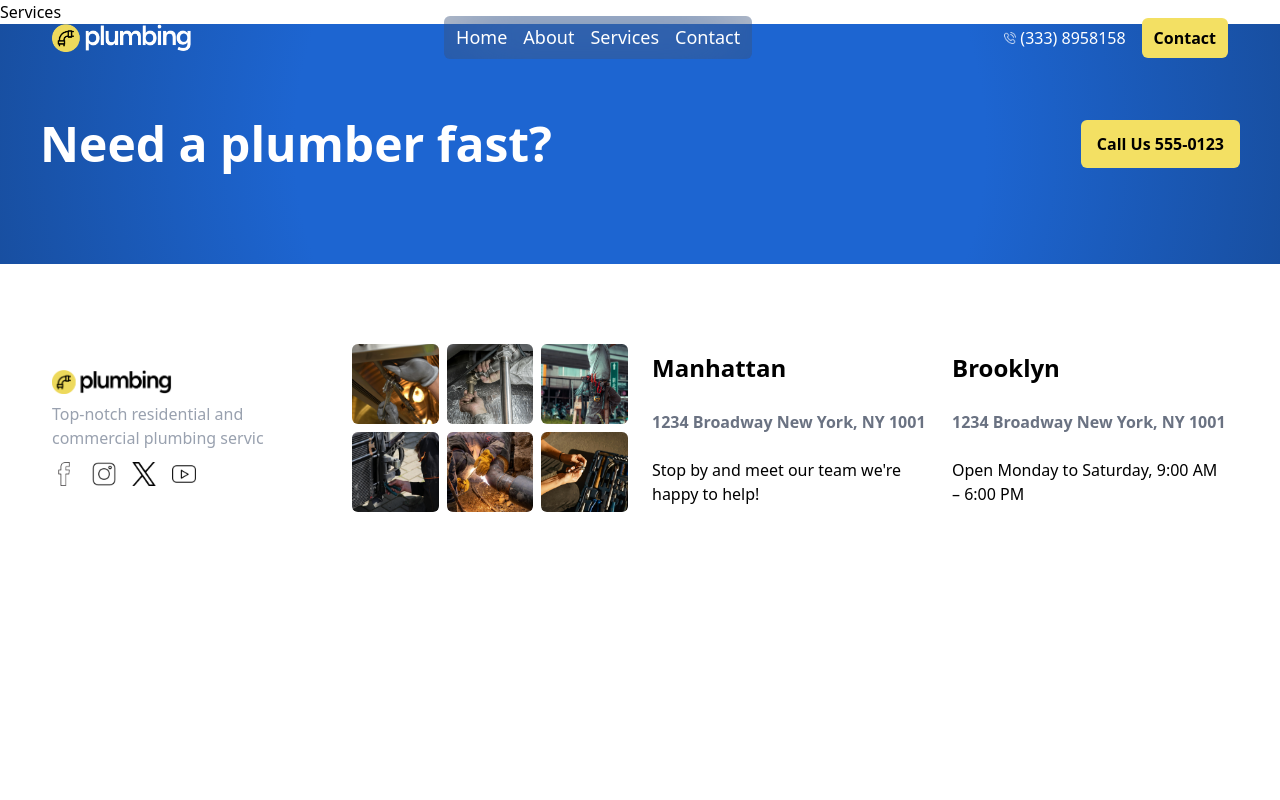
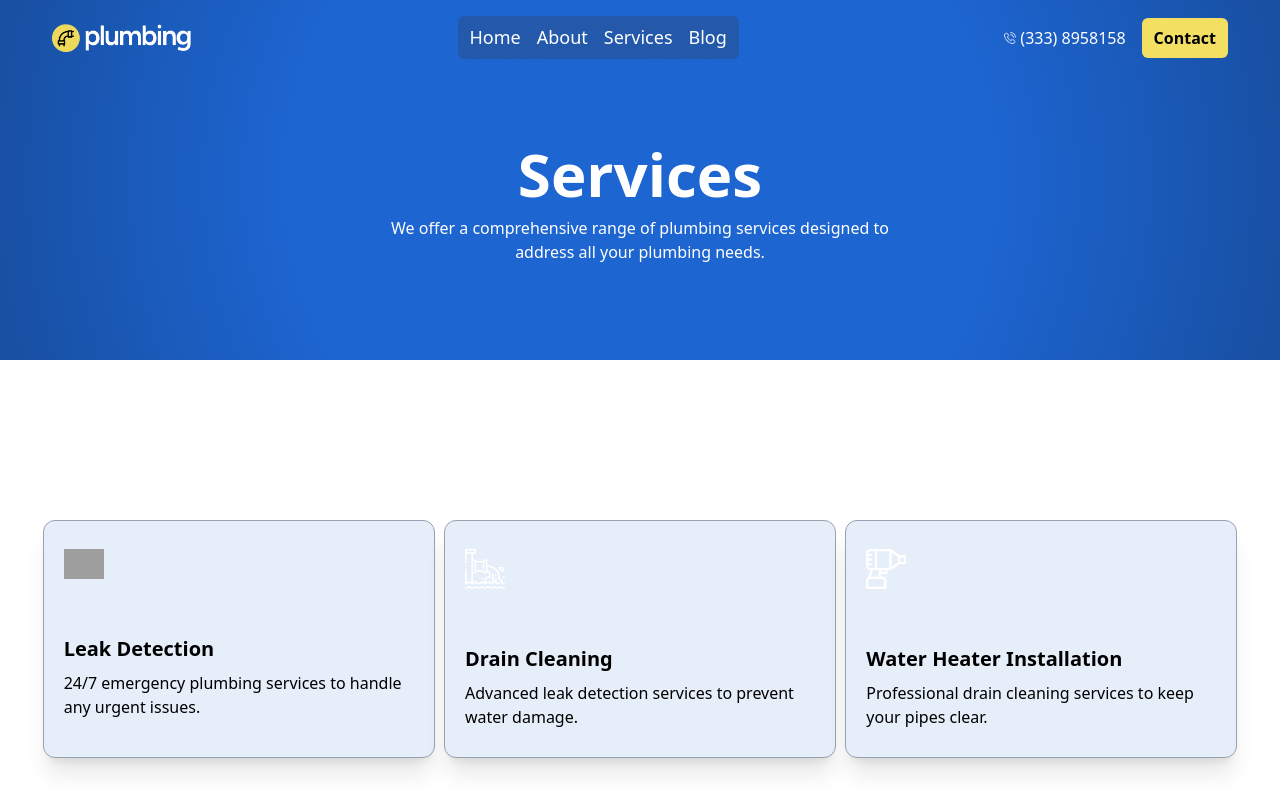
Before and after one commit to fahadKhan030/plumber-web, a React (Vite) app: page /services in a window 1280 px wide. Shown: the top 800 px of the page. Built offline with nearby package versions, Linux system fonts and the light colour scheme; grey boxes are pictures that could not be loaded.

Commit message:
Add Service page, fix routing issue, and resolve UI issues

```diff
--- a/src/header/Header.jsx
+++ b/src/header/Header.jsx
@@ -60,8 +60,8 @@ export const Header = () => {
           <NavLink to="/services" className="hover:text-[#F3E063]">
             Services
           </NavLink>
-          <NavLink to="/contact" className="hover:text-[#F3E063]">
-            Contact
+          <NavLink to="/blog" className="hover:text-[#F3E063]">
+            Blog
           </NavLink>
         </ul>
 
@@ -103,7 +103,9 @@ export const Header = () => {
               />
             )}
           </button>
-          <Button children="Contact" className="px-3 py-1 md:py-2" />
+          <NavLink to="/contact">
+            <Button children="Contact" className="px-3 py-1 md:py-2" />
+          </NavLink>
         </div>
       </div>
       {/* Mobile menu */}
--- a/src/main.jsx
+++ b/src/main.jsx
@@ -21,6 +21,8 @@ const router = createBrowserRouter([
       { path: "about", element: <About /> },
       { path: "blog", element: <Blog /> },
       { path: "services", element: <Services /> },
+      { path: "services", element: <Services /> },
+      { path: "Blog", element: <Blog /> },
       { path: "contact", element: <Contact /> },
     ],
   },
--- a/src/pages/About.jsx
+++ b/src/pages/About.jsx
@@ -197,17 +197,19 @@ const About = () => {
             </p>
           </div>
 
-          <div className="mt-10 mb-10 grid grid-cols-1 md:grid-cols-2 lg:grid-cols-4 gap-4">
+          <div className="mt-10 mb-10 grid grid-cols-2 md:grid-cols-2 lg:grid-cols-4 gap-4">
             {team.map((items) => (
               <div>
-                <div className="h-60 w-50 overflow-hidden rounded-xl">
+                <div className="h-60 md:w-50 w-40  overflow-hidden rounded-xl">
                   <img
                     src={items.img}
                     alt=""
                     className="h-full w-full hover:scale-105 transform-all duration-150 object-cover   "
                   />
                 </div>
-                <span className="text-gray-400">{items.post}</span>
+                <span className="text-gray-400 text-sm md:text-md">
+                  {items.post}
+                </span>
                 <p className="text-xl font-semibold">{items.name}</p>
               </div>
             ))}
--- a/src/pages/Services.jsx
+++ b/src/pages/Services.jsx
@@ -1,7 +1,99 @@
 import React from "react";
+import drop from "../assets/drop.png";
+import fan from "../assets/fan.png";
+import plumbing from "../assets/plumbing.png";
+import tub from "../assets/tub.png";
+import wasterwater from "../assets/waste-water.png";
+import driver from "../assets/driver.png";
+import right from "../assets/arrowright.png";
+import "../App.css";
+import Button from "../component/Button";
 
 const Services = () => {
-  return <div>Services</div>;
+  const serviceCard = [
+    {
+      id: 1,
+      title: "Leak Detection",
+      description:
+        "24/7 emergency plumbing services to handle any urgent issues.",
+      image: drop, // Replace with actual image path
+    },
+    {
+      id: 2,
+      title: "Drain Cleaning",
+      description: "Advanced leak detection services to prevent water damage.",
+      image: wasterwater,
+    },
+    {
+      id: 3,
+      title: "Water Heater Installation",
+      description:
+        "Professional drain cleaning services to keep your pipes clear.",
+      image: driver,
+    },
+    {
+      id: 4,
+      title: "Bathroom & Kitchen Plumbing",
+      description:
+        "Professional drain cleaning services to keep your pipes clear.",
+      image: tub,
+    },
+    {
+      id: 5,
+      title: "Water Filtration Systems",
+      description:
+        "Professional drain cleaning services to keep your pipes clear.",
+      image: fan,
+    },
+    {
+      id: 6,
+      title: "Pipe Repair & Maintenance",
+      description:
+        "Professional pipe repair services to fix leaks and damages.",
+      image: plumbing,
+    },
+  ];
+
+  return (
+    <div>
+      <div className="relative text-white gradient-bg  h-[35vh] lg:h-[45vh] pt-20 lg:pt-36 w-full">
+        <div className="flex items-center justify-center flex-col max-w-[1200px] mx-auto">
+          <h1 className="text-3xl z-40 md:text-5xl lg:text-6xl font-semibold">
+            Services
+          </h1>
+          <span className="text-center z-40 max-w-[300px] md:max-w-[500px] w-full mt-3 mb-9">
+            We offer a comprehensive range of plumbing services designed to
+            address all your plumbing needs.
+          </span>
+        </div>
+      </div>
+
+      <div className="w-full  px-4 py-20 mt-10">
+        <div className="grid grid-cols- 1 md:grid-cols-2 lg:grid-cols-3 gap-1 max-w-[1200px] mx-auto ">
+          {serviceCard.map((service, index) => (
+            <div
+              key={service.index}
+              className="flex flex-col md:flex-row  gap-6 max-w-[1200px] mx-auto mt-10"
+            >
+              <div className="flex flex-col gap-3 md:gap-10 md: hover:scale-95 transform-all duration-300 hover:cursor-pointer text-start border-[0.1px] shadow-xl bg-[#e6eefa] border-gray-400  px-5 py-7 rounded-xl ">
+                <img
+                  src={service.image}
+                  alt={service.title}
+                  className="w-10 object-cover mb-4"
+                />
+                <div className="flex flex-col gap-2">
+                  <h3 className="text-md md:text-xl font-semibold">
+                    {service.title}
+                  </h3>
+                  <p className="max-w-[350px]">{service.description}</p>
+                </div>
+              </div>
+            </div>
+          ))}
+        </div>
+      </div>
+    </div>
+  );
 };
 
 export default Services;
```
